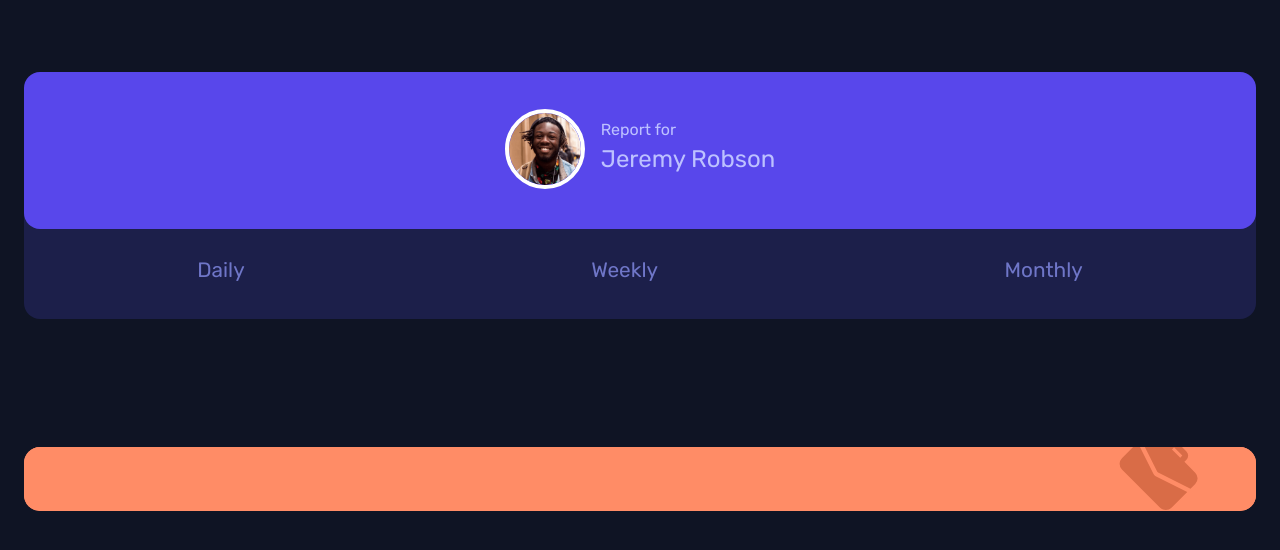
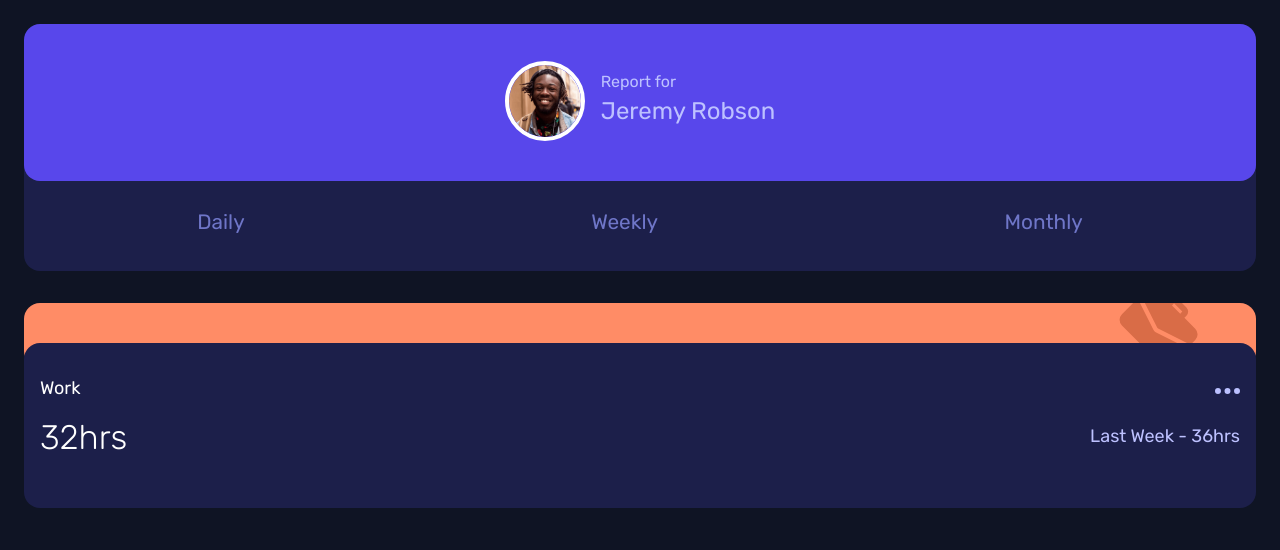
Before and after one commit to jakub-ozog/Time-Tracking-Dashboard-JO, a plain HTML site: page index.html in a window 1280 px wide. Drawn offline with Linux system fonts and the light colour scheme.

Commit message:
work section update

```diff
--- a/index.html
+++ b/index.html
@@ -34,12 +34,18 @@
     <section id="work">
 
         <div class="work-header">
-            <div class="work-img">
-                <!-- <img class="work-suitcase-img"src="/images/icon-work.svg" alt=""> -->
-            </div>
+
         </div>
         <div class="work-details">
+            <div class="details-left">
+                <p class="activity-type">Work</p>
+                <p class="activity-time">32hrs</p>
+            </div>
+            <div class="details-right">
+                <img class="ellipsis-img" src="/images/icon-ellipsis.svg" alt="">
+                <p class="activity-last-time">Last Week - 36hrs</p>
 
+            </div>
         </div>
 
     </section>
--- a/style/main/main.scss
+++ b/style/main/main.scss
@@ -11,7 +11,7 @@ body {
 }
 
 main, section {
-    padding: 4em 1em;
+    padding: 1em 1em;
 }
 
 main {
@@ -74,22 +74,60 @@ main {
 
 section#work {
     .work-header {
-        background-color: colors.$LightredWork;
-        border-radius: 1em;
-        // display: flex;
-        // flex-direction: row-reverse;
-
-
-        .work-img {
             background-image: url(/images/icon-work.svg);
             background-color: #ff8c66;
             padding: 2em;
             border-radius: 1em;
             background-repeat: no-repeat;
             background-position: bottom right 5%;
-        }
 
     }
+
+    .work-details {
+        background-color: colors.$Darkblue;
+        border-radius:1em;
+        padding:1em;
+        display: flex;
+        justify-content: space-between;
+        align-items: baseline;
+        margin-top: -1.5em;
+
+.details-left {
+    color: #fff;
+
+
+    .activity-type {
+        font-size: 1.125rem;
+
+        }
+        .activity-time {
+            font-size: 2.125rem;
+            font-weight: fonts.$Light;
+            margin-top: 0;
+        }
+}
+
+.details-right {
+    text-align: right;
+    color: colors.$PaleBlue;
+
+    .ellipsis-img {
+        width:25px
+    }
+
+
+    .activity-last-time {
+        margin-top: 1.5em;
+        font-size: 1.125rem;
+    }
+}
+
+
+
+
+    }
+
+
 }
 
 
```
Also changed, not shown: style/main/main.css, 1 other file.
